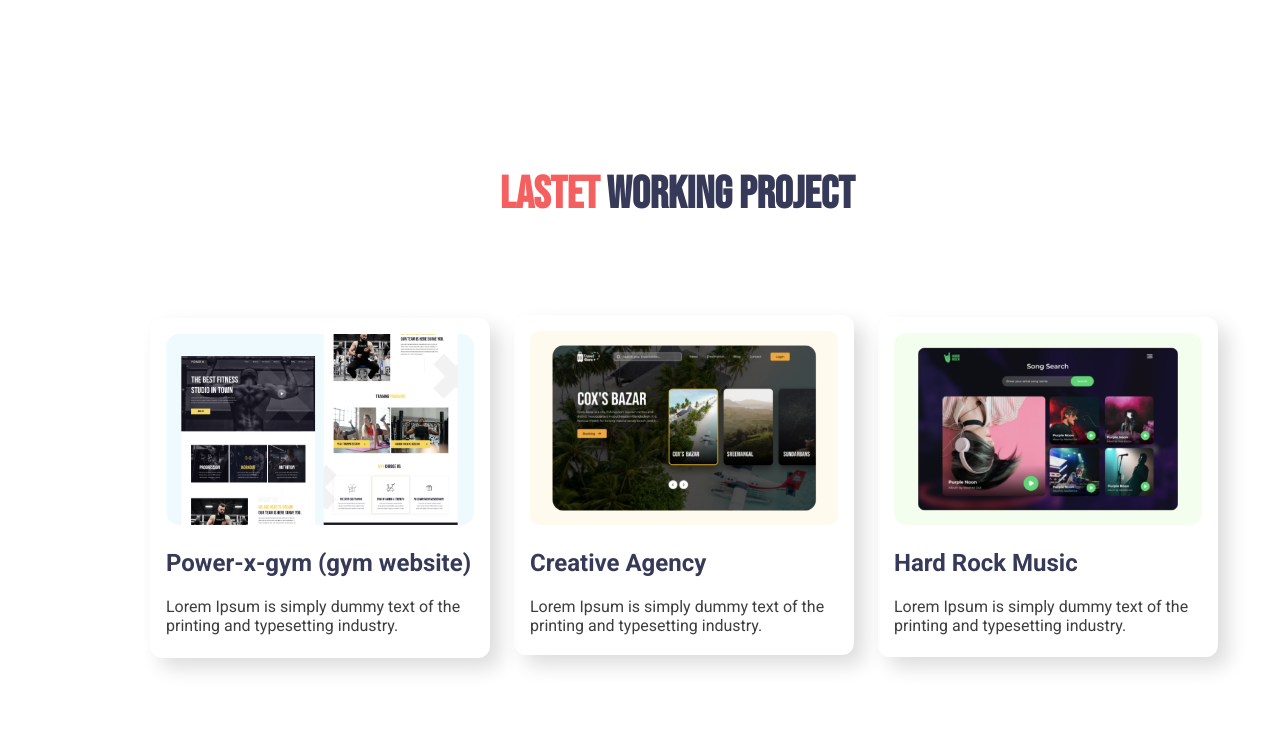
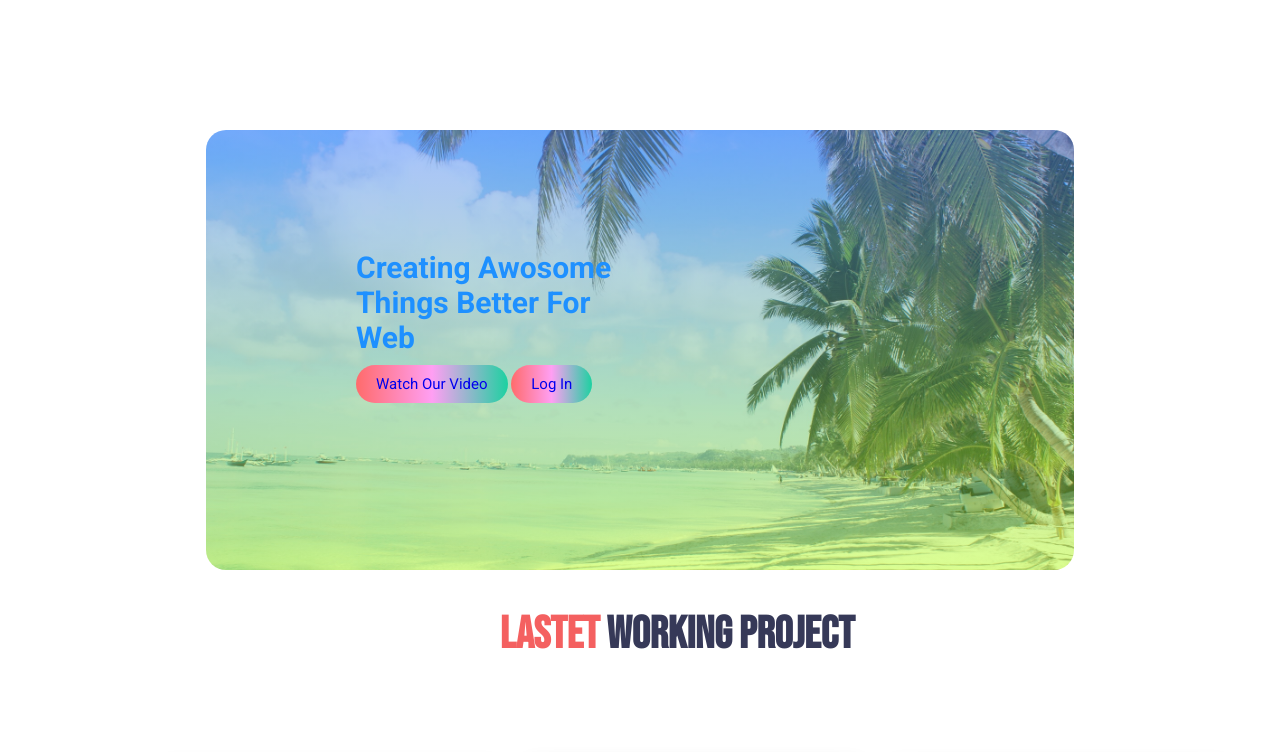
Before and after one commit to MarufAhamedsagor/intro-portfolio, a plain HTML site: page index.html in a window 1280 px wide. Shown: the part 1120-1872 px from the top of the page. Drawn offline with Linux system fonts and the light colour scheme.

Commit message:
free website

```diff
--- a/index.html
+++ b/index.html
@@ -35,7 +35,7 @@
             </div>
         </div>
         <div class="half-content">
-            <img src="image/B612_20200207_200524_400.jpg" alt="" width="100%">
+            <img src="image/sagor.png" alt="" width="100%">
         </div>
     </section>
     <section class="second-content">
@@ -55,6 +55,14 @@
              </div>
         </div>
     </section>
+         <div id="background">
+             <div class="back-head">
+                <h1>Creating Awosome Things  Better For Web</h1>
+                <a class="most-link" href="https:www.google.com/" target="_blank">Watch Our Video</a>
+                <a class="most-link" href="https:www.google.com/" target="_blank">Log In</a>
+             </div>
+
+         </div>
          <div class="middle-head">
         <h2 class="Third-head"><span id="latest">LASTET </span><span id="work">WORKING PROJECT</span></h2></div>
      <div class="last-content">
--- a/style.css
+++ b/style.css
@@ -64,6 +64,33 @@ body{margin: 0px;padding: 0;}
     font-family: 'Roboto', sans-serif;
     background-image: linear-gradient(to right,#fc6572,#ff9747);
 }
+#background{
+    width: 60%;
+    height: 400px;
+    margin: auto;
+    padding: 20px 50px;
+    border-radius: 20px;
+    background-image:linear-gradient(180deg,#4780ff7d,#a9ff006b),url(image/Beach-Wallpaper.jpg);
+    background-repeat:no-repeat;
+    background-size: cover;
+}
+.back-head{
+    width: 300px;
+    height: 150px;
+    margin-top: 100px;
+    margin-left: 100px;
+    color:dodgerblue;
+    font-size: 15px;
+    font-family: 'Roboto', sans-serif;
+
+}
+.most-link {
+    background-image:linear-gradient(to right,#ff6b6b,#ff9ff3,#1dd1a1);
+    text-decoration:none;
+    padding: 10px 20px;
+    border-radius: 30px;
+}
+
 .second-content{
     height: 500px;
     clear: both;
@@ -71,6 +98,7 @@ body{margin: 0px;padding: 0;}
 }
 .half-content img{
     width: 100%;
+    margin-top: 0px;
 }
 .head2{color: #363958;font-weight: 500;
     font-size: 48px;
@@ -86,6 +114,7 @@ body{margin: 0px;padding: 0;}
     height: 132px;
     margin-bottom: 15px;
 }
+
 .middle-head{
      width: 500px;
      height: 48px;
```
Also changed, not shown: image/Beach-Wallpaper.jpg (added), 2 other files.
